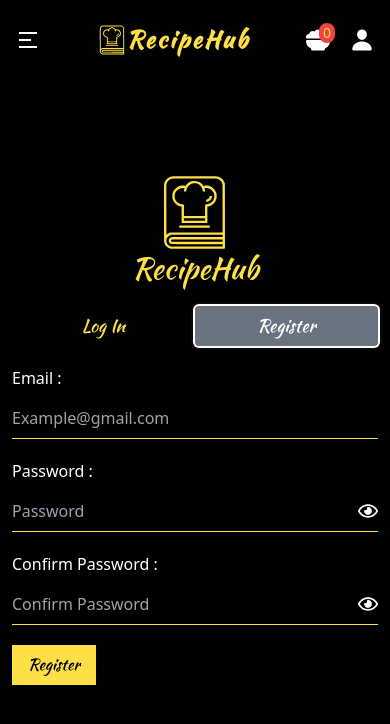
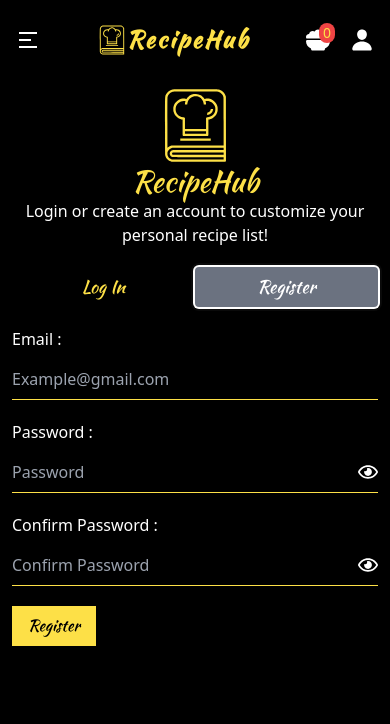
Before and after one commit to j0hnnyli/recipe, a Next.js app: page /signin in a window 390 px wide. Both pictures are taken after a click on the tab "Register". Shown: the top 724 px of the page. Built offline with nearby package versions, Linux system fonts and the light colour scheme; no server answers.

Commit message:
Developed Register Functionality

```diff
--- a/app/signin/RegisterForm.tsx
+++ b/app/signin/RegisterForm.tsx
@@ -1,28 +1,75 @@
 'use client'
 
-import { MouseEvent, useState } from 'react'
+import { FormEvent, MouseEvent, useState } from 'react'
 import { FaRegEye } from "react-icons/fa";
+import { RiLoader5Line } from "react-icons/ri";
+import { useCreateUserWithEmailAndPassword } from 'react-firebase-hooks/auth';
+import { auth } from '@/firebase/config';
 
 const RegisterForm = () => {
+  const [email, setEmail] = useState<string>("")
+  const [pass, setPass] = useState<string>("")
+  const [confrimPass, setConfrimPass] = useState<string>("")
+
   const [showPassword, setShowPassword] = useState<boolean>(false);
   const [showConfirmPassword, setShowConfirmPassowrd] = useState<boolean>(false);
+  const [notMatch, setNotMatch] = useState<boolean>(false);
+
+  const [isLoading, setIsLoading] = useState<boolean>(false);
+  const [success, setSucess] = useState<boolean>(false);
+  const [error, setError] = useState<boolean>(false);
+
+  const [ createUserWithEmailAndPassword ] = useCreateUserWithEmailAndPassword(auth)
 
   const handleShowPassword = (e: MouseEvent<HTMLButtonElement>) => {
     e.preventDefault()
     setShowPassword(!showPassword)
   }
+
   const handleShowConfirmPassword = (e: MouseEvent<HTMLButtonElement>) => {
     e.preventDefault()
     setShowConfirmPassowrd(!showConfirmPassword)
   }
 
+  const handleSubmit = async (e : FormEvent) => {
+    e.preventDefault();
+
+    if(email === "" || pass === "" || confrimPass === "") return;
+
+    if(pass !== confrimPass){
+      setNotMatch(true)
+      return
+    }
+
+    setIsLoading(true)
+
+    try{
+      await createUserWithEmailAndPassword(email, pass);
+      setSucess(true)
+      setEmail("")
+      setPass("")
+      setConfrimPass("")
+      setTimeout(() => setSucess(false), 1500)
+    }catch(err){
+      setError(true)
+      if(err instanceof Error){
+        throw new Error(err.message)
+      }
+      setTimeout(() => setError(false), 1500)
+    }
+
+    setIsLoading(false)
+  }
+
   return (
-    <form action="" className='px-1'>
+    <form onSubmit={(e) => handleSubmit(e)} className='px-1'>
       <div className='mb-5'>
         <label htmlFor="email" className='block my-2'>Email :</label>
         <input
           id="email"
           type="email"
+          value={email}
+          onChange={(e) => setEmail(e.target.value)}
           placeholder='Example@gmail.com'
           className='w-full py-2 text-white bg-black border-b border-primary_yellow outline-none'
         />
@@ -34,6 +81,12 @@ const RegisterForm = () => {
           <input
             type={showPassword ? "text" : "password" }
             id="password"
+            value={pass}
+            onChange={(e) => {
+                setPass(e.target.value)
+                if(notMatch)setNotMatch(false)
+              }
+            }
             placeholder='Password'
             className='w-full py-2 text-white bg-black  outline-none'
           />
@@ -43,11 +96,17 @@ const RegisterForm = () => {
         </div>
       </div>
 
-      <div className='mb-5 border-b border-primary_yellow'>
+      <div className='border-b border-primary_yellow'>
         <label htmlFor="confirm" className='block my-2'> Confirm Password :</label>
         <div className="flex">
           <input
             type={showConfirmPassword ? "text" : "password" }
+            value={confrimPass}
+            onChange={(e) => {
+                setConfrimPass(e.target.value)
+                if(notMatch)setNotMatch(false)
+              }
+            }
             id="confirm"
             placeholder='Confirm Password'
             className='w-full py-2 text-white bg-black outline-none'
@@ -58,9 +117,23 @@ const RegisterForm = () => {
         </div>
       </div>
 
-      <button className='py-2 px-4 bg-primary_yellow text-black font-kaushanScript hover:bg-yellow-700 hover:text-white'>
-       Register
-      </button>
+      {notMatch && <p className='text-red-500'>Passwords Does Not Match</p>}
+
+      <div className='flex items-center'>
+        <button
+          disabled={
+            isLoading ||
+            pass !== confrimPass ||
+            pass === "" ||
+            confrimPass === ""
+          }
+          className='py-2 px-4 bg-primary_yellow text-black font-kaushanScript hover:bg-yellow-700 hover:text-white my-5'
+        >
+          { isLoading ? <RiLoader5Line className='text-xl animate-spin'/> : "Register"}
+        </button>
+        {success && <p className='text-green-500 font-bold ml-3'>Success</p>}
+        {error && <p className='text-red-500 font-bold ml-3'>Error, Try Again</p>}
+      </div>
     </form>
   )
 }
--- a/app/signin/page.tsx
+++ b/app/signin/page.tsx
@@ -8,12 +8,17 @@ import PaddingContainer from "@/components/PaddingContainer"
 const SignInPage = () => {
   return (
     <PaddingContainer>
-      <div className="-mt-20 h-screen flex flex-col items-center justify-center">
-        <div className="text-primary_yellow font-kaushanScript flex flex-col items-center justify-center">
-          <Logo width='75px' height='75px'/>
-          <h2 className="text-3xl">RecipeHub</h2>
+      <div className="md:-mt-20 md:h-screen md:flex md:flex-col md:items-center md:justify-center">
+        <div className="md:w-[60%]">
+          <div className="text-primary_yellow font-kaushanScript flex flex-col items-center justify-center">
+            <Logo width='75px' height='75px'/>
+            <h2 className="text-3xl">RecipeHub</h2>
+          </div>
+          <p className="text-white text-center">
+            Login or create an account to customize your personal recipe list!
+          </p>
         </div>
-        <Tabs defaultValue="login" className="w-full md:w-[50%] mt-5">
+        <Tabs defaultValue="login" className="w-full md:w-[60%] lg:w-[50%] mt-5">
           <TabsList className="focus:bg-black focus:text-white  bg-black text-primary_yellow w-full font-kaushanScript">
             <TabsTrigger
               value="login"
```
